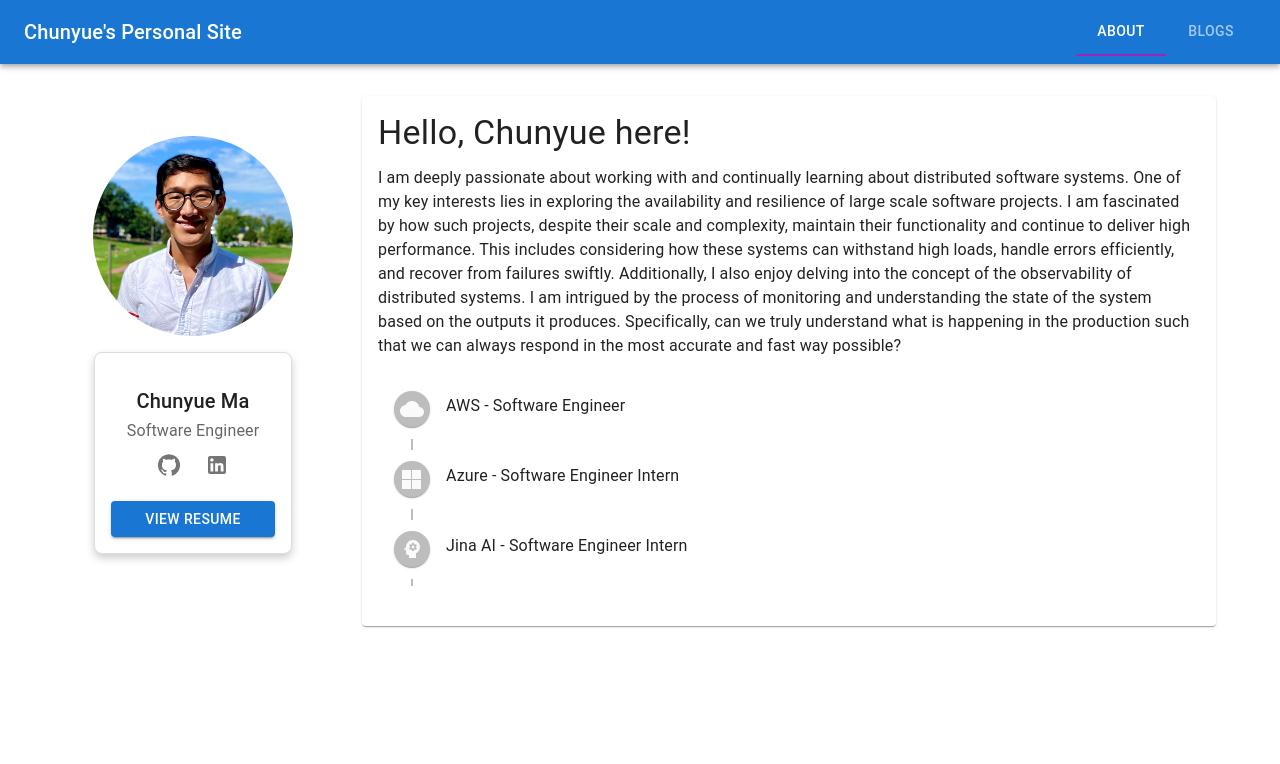
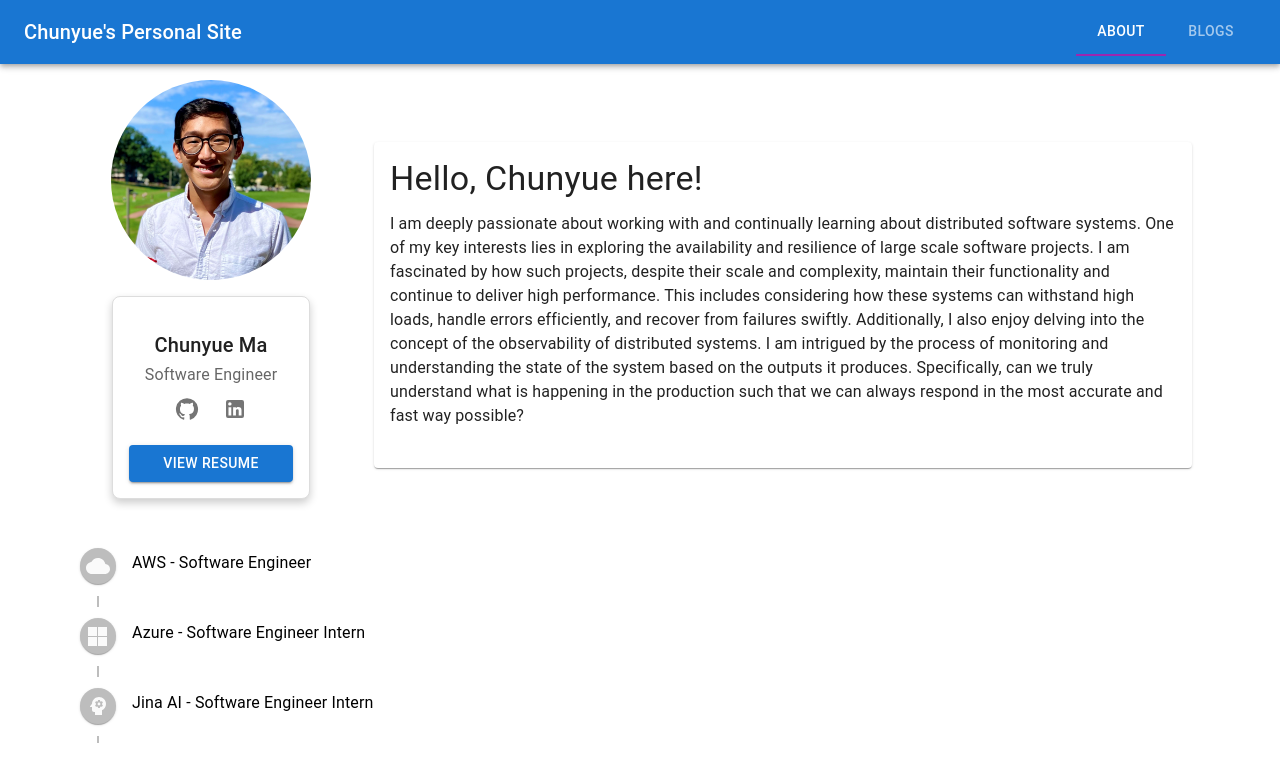
Before and after one commit to chunyuema/chunyuema.github.io, a React (Create React App) app: page / in a window 1280 px wide. Shown: the top 764 px of the page. Built offline with nearby package versions, Linux system fonts and the light colour scheme; the HTML template or start-up script is replaced by a standard one.

Commit message:
Wrap AboutMe and EmploymentHistory components into Layout Component

```diff
--- a/src/App.tsx
+++ b/src/App.tsx
@@ -3,13 +3,14 @@ import NameCard from './components/NameCard';
 import { Routes, Route } from 'react-router-dom';
 import AboutMe from './components/screen/AboutMe';
 import Layout from './components/layout/Layout';
+import EmploymentHistory from './components/EmploymentHistory';
 
 function App() {
   return (
-    <div>
-      <Layout />
+    <Layout>
       <AboutMe />
-    </div>
+      <EmploymentHistory />
+    </Layout>
   );
 }
 
--- a/src/components/NameCard.tsx
+++ b/src/components/NameCard.tsx
@@ -3,8 +3,6 @@ import { Card, CardContent, Typography, Grid, IconButton, Button } from '@mui/ma
 import { styled } from '@mui/material/styles';
 import GitHubIcon from '@mui/icons-material/GitHub';
 import LinkedInIcon from '@mui/icons-material/LinkedIn';
-import TwitterIcon from '@mui/icons-material/Twitter'; // Example additional icon
-import EmploymentHistory from './EmploymentHistory';
 
 interface NameCardProps {
   name: string;
--- a/src/components/layout/Layout.tsx
+++ b/src/components/layout/Layout.tsx
@@ -1,14 +1,18 @@
 import React from 'react';
 import { Container } from '@mui/material';
-import { Outlet } from 'react-router-dom';
 import AppBarComponent from '../AppBar';
+import { Outlet } from 'react-router-dom'; // or any routing library you're using
 
-const Layout: React.FC = () => {
+interface LayoutProps {
+  children?: React.ReactNode;
+}
+
+const Layout: React.FC<LayoutProps> = ({ children }) => {
   return (
     <div>
       <AppBarComponent />
       <Container sx={{ mt: 2 }}>
-        <Outlet />
+        {children || <Outlet />}
       </Container>
     </div>
   );
--- a/src/components/screen/AboutMe.tsx
+++ b/src/components/screen/AboutMe.tsx
@@ -63,7 +63,6 @@ const AboutMe: React.FC = () => {
                 is happening in the production such that we can always respond in the
                 most accurate and fast way possible?
               </Typography>
-              <EmploymentHistory />
             </CardContent>
           </StyledCard>
 
```
